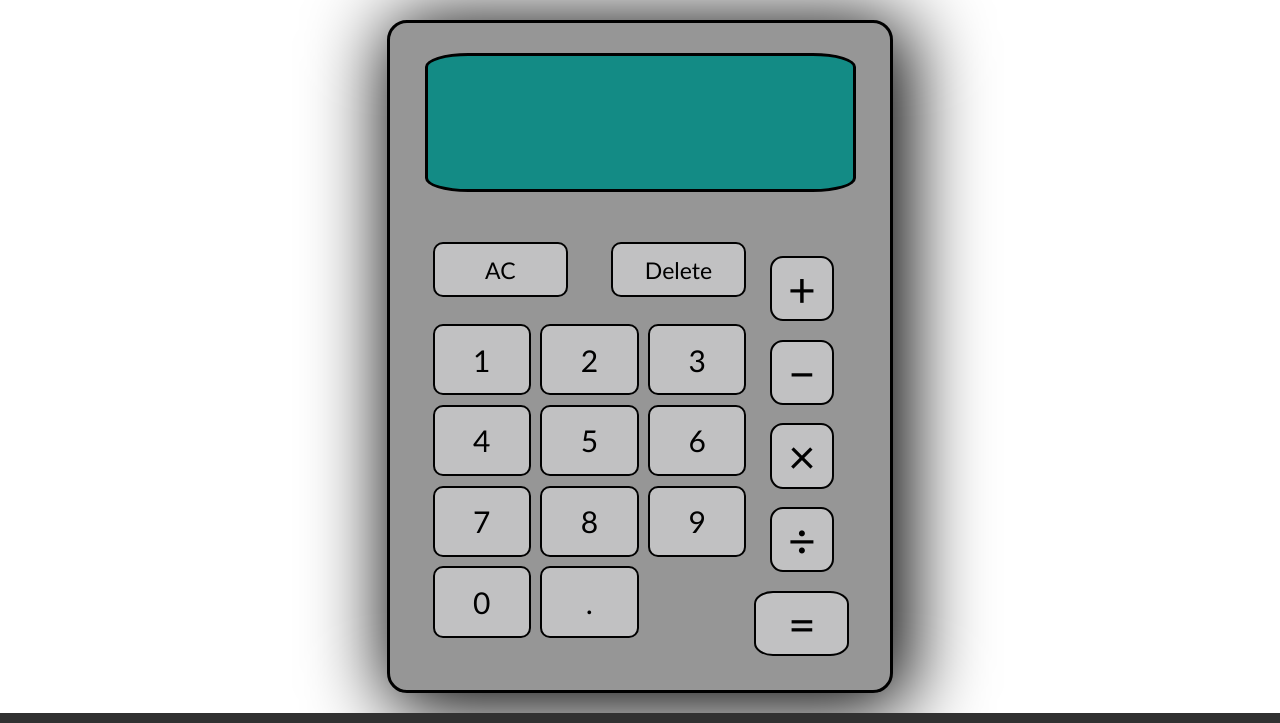
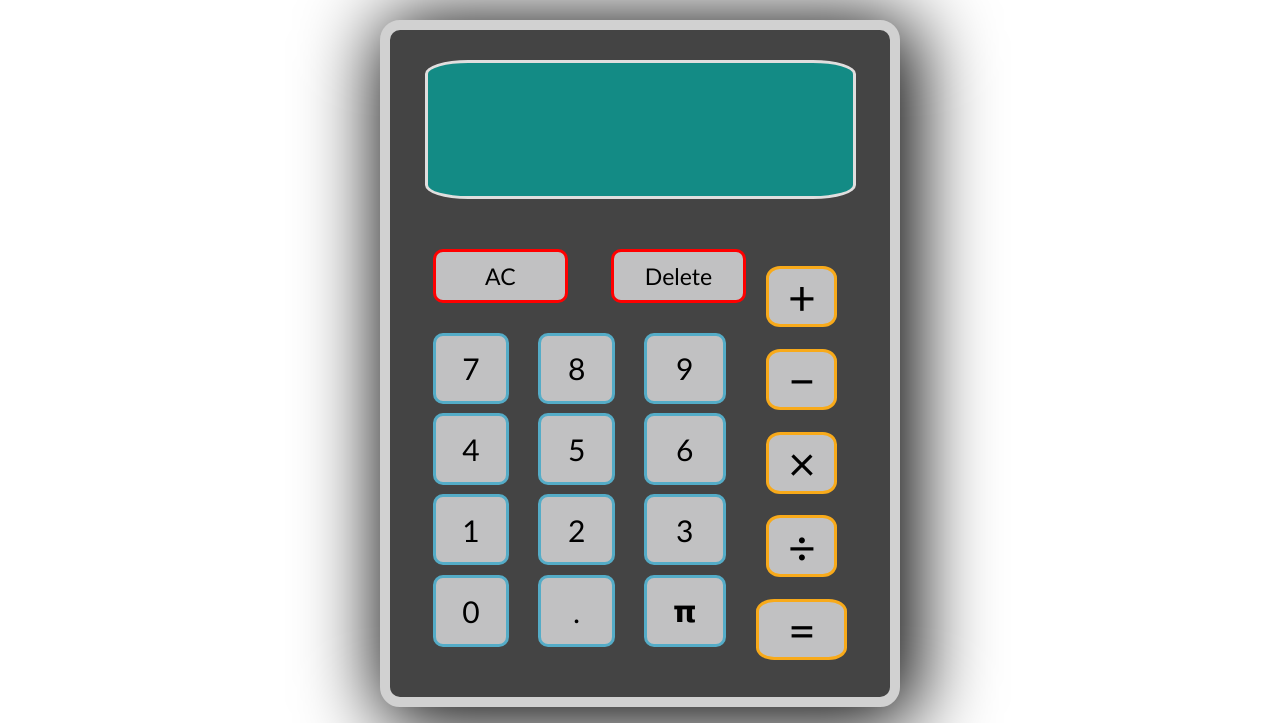
Before and after one commit to renzalhades/calculator, a plain HTML site: page index.html in a window 1280 px wide. Shown: the part 71-794 px from the top of the page. Drawn offline with Linux system fonts and the light colour scheme.

Commit message:
Modify GUI for the calculator

```diff
--- a/css/index-style.css
+++ b/css/index-style.css
@@ -54,27 +54,31 @@ div.personal-accounts a,
     max-width: 500px;
     min-width: 320px;
     border-radius: 20px;
-    border:3px solid black;
+    border:10px solid rgb(209, 209, 209);
     flex: 1;
     margin: 20px;
     aspect-ratio: 0.75;
     display: flex;
     flex-direction: column;
     align-items: center;
-    background-color: rgb(150, 150, 150);
+    background-color: rgb(68, 68, 68);
     box-shadow: 0.5em 0.5em 5em 0.5em;
 }
 
 .screen {
     height: 20%;
     width: 85%;
-    border: 3px solid black;
+    border: 3px solid rgb(224, 222, 222);
     margin: 6% 0;
     background-color: #138b85;
 
        /* weird */
        border-radius: 10%;
        /* weird */
+}
+
+button {
+    cursor: pointer;
 }
 
 .buttons {
@@ -98,9 +102,9 @@ div.personal-accounts a,
 
 .operator,
 .equal {
-    width: 60%;
+    width: 70%;
     height: 14%;
-    border: 2px solid;
+    border: 3px solid rgb(248, 170, 26);
     display: flex;
     justify-content: center;
     align-items: center;
@@ -136,9 +140,9 @@ div.personal-accounts a,
     justify-content: center;
     align-items: center;
     width: 50%;
-    height: 80%;
+    height: 100%;
     min-width: 20%;
-    border: 2px solid;
+    border: 3px solid red;
     font-size: 23px;
     background-color: rgb(193, 193, 194);
     border-radius: 10px;
@@ -155,8 +159,8 @@ div.personal-accounts a,
 }
 
 .number {
-    border: 2px solid;
-    max-width: 70%;
+    border: 3px solid rgb(84, 172, 199);
+    max-width: 80%;
     display: flex;
     justify-content: center;
     align-items: center;
--- a/index.html
+++ b/index.html
@@ -21,30 +21,31 @@
             <div class="buttons">
                 <div class="extra-container">
                     <div class="clear-delete-container">
-                        <div class="clear"> AC </div>
-                        <div class="delete">Delete</div>
+                        <button class="clear"> AC </button>
+                        <button class="delete">Delete</button>
                     </div>
                     <div class="number-container">
-                        <div class="number">1</div>
-                        <div class="number">2</div>
-                        <div class="number">3</div>
-                        <div class="number">4</div>
-                        <div class="number">5</div>
-                        <div class="number">6</div>
-                        <div class="number">7</div>
-                        <div class="number">8</div>
-                        <div class="number">9</div>
-                        <div class="number">0</div>
-                        <div class="number">.</div>
+                        <button class="number">7</button>
+                        <button class="number">8</button>
+                        <button class="number">9</button>
+                        <button class="number">4</button>
+                        <button class="number">5</button>
+                        <button class="number">6</button>
+                        <button class="number">1</button>
+                        <button class="number">2</button>
+                        <button class="number">3</button>
+                        <button class="number">0</button>
+                        <button class="number">.</button>
+                        <button class="number">𝝿</button>
                     </div>
                 </div>
 
                 <div class="operator-container">
-                    <div class="operator"> + </div>
-                    <div class="operator"> − </div>
-                    <div class="operator"> × </div>
-                    <div class="operator"> ÷ </div>
-                    <div class="equal"> = </div>
+                    <button class="operator">+</button>
+                    <button class="operator">−</button>
+                    <button class="operator">×</button>
+                    <button class="operator">÷</button>
+                    <button class="equal">=</button>
                 </div>
             </div>
 
```
